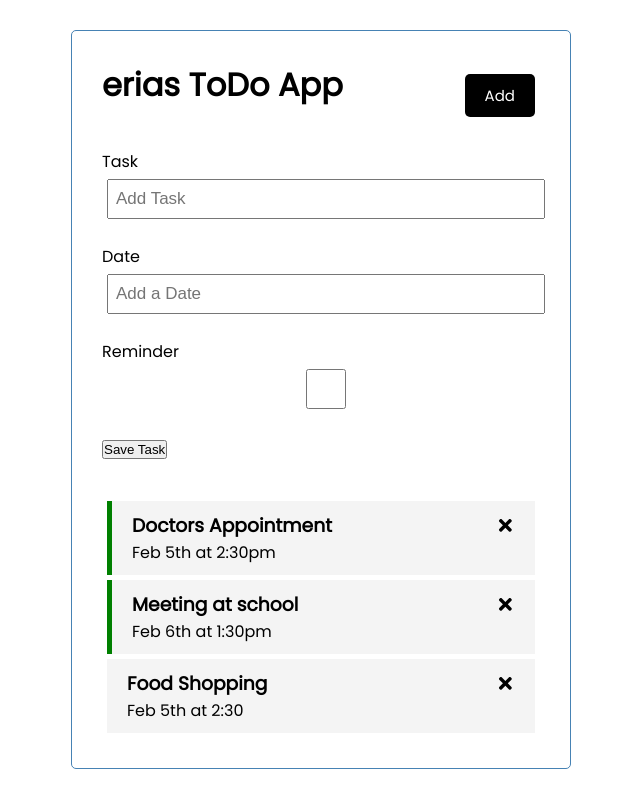
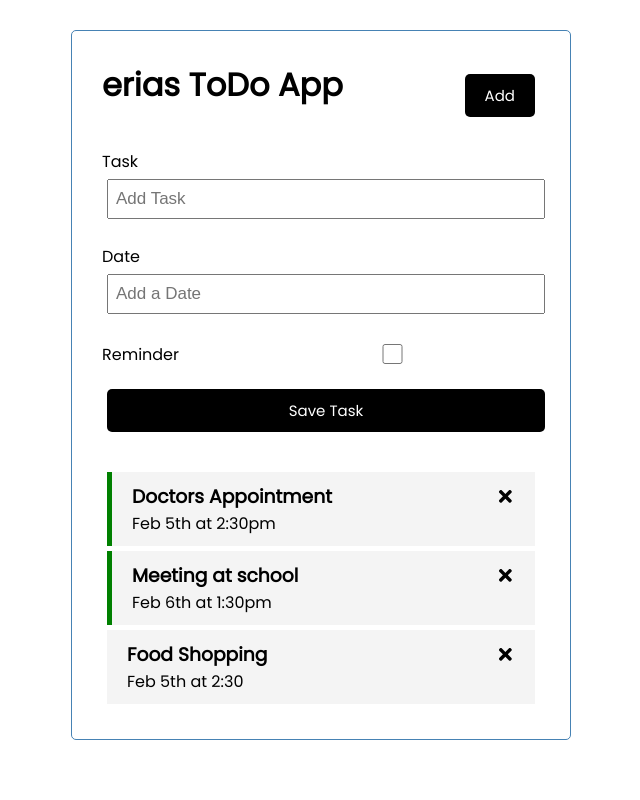
Before and after one commit to erias04/react-todo-app, a React (Create React App) app: page / in a window 1280 px wide. Shown: the whole page, without its empty margins (319-959 px from the left). Built offline with nearby package versions, Linux system fonts and the light colour scheme.

Commit message:
style AddTask

```diff
--- a/src/components/AddTask.js
+++ b/src/components/AddTask.js
@@ -9,12 +9,12 @@
                 <label htmlFor="">Date</label>
                 <input type="text" placeholder='Add a Date' />
             </div>
-            <div className="form-control">
+            <div className="form-control form-control-check">
                 <label htmlFor="">Reminder</label>
                 <input type="checkbox" />
             </div>
 
-            <input type="submit" value='Save Task' />
+            <input type="submit" value='Save Task' className='add_button add_button-block' />
         </form>
     )
 }
```
